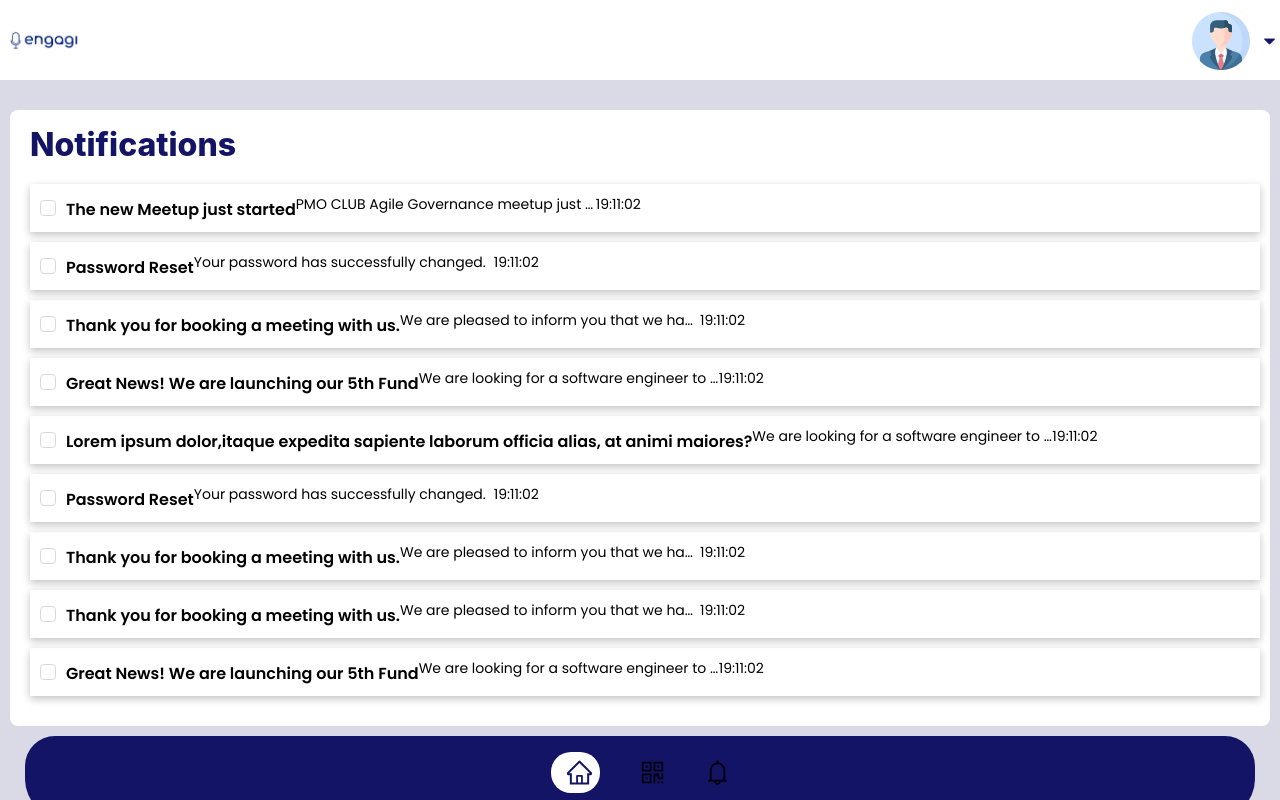
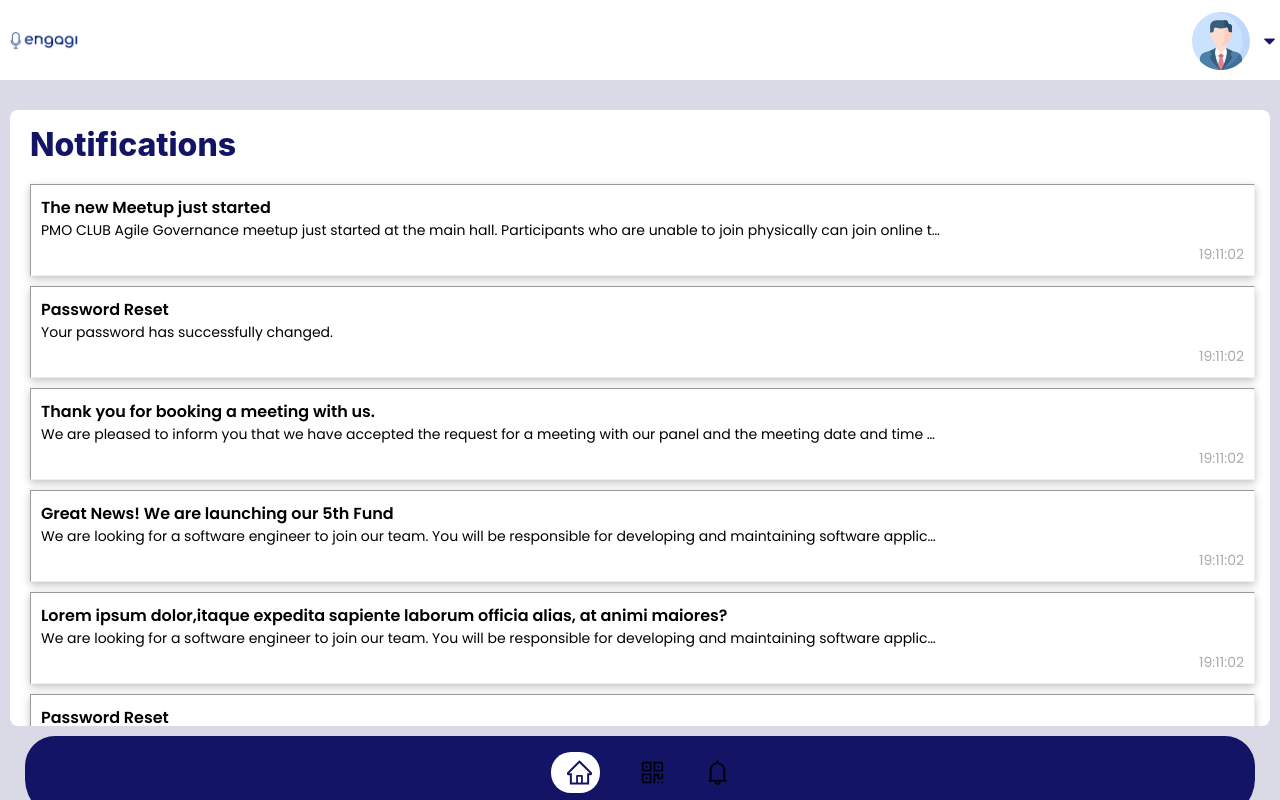
Before and after one commit to ideaBoostOrg/engagi-pwa-new, a React (Create React App) app in the folder engagi/: page /notifications in a window 1280 px wide. Built offline with nearby package versions, Linux system fonts and the light colour scheme.

Commit message:
notifications completed

```diff
--- a/engagi/src/assets/styles/partial/notifications.scss
+++ b/engagi/src/assets/styles/partial/notifications.scss
@@ -1,23 +1,36 @@
 @import '../_variable.scss';
 
-.eng-notificationptitle {
+.eng-notificationtitle {
     font-size: 16px !important;
     font-family: $font-family;
     font-weight: 600;
 }
 
-.eng-notificationpdesc {
+.eng-notificationdesc {
     display: inline-block;
-    width: 300px;
+    width: 200px;
     white-space: nowrap;
     overflow: hidden;
     text-overflow: ellipsis;
     font-size: 14px !important;
     font-family: $font-family;
+
+    @media screen and (min-width: 370px) {
+        width: 300px !important;
+    }
+
+    @media screen and (min-width: 600px) {
+        width: 500px !important;
+    }
+
+    @media screen and (min-width:1000px) {
+        width: 900px !important;
+    }
 }
 
-.eng-notificationptime {
+.eng-notificationtime {
     font-family: $font-family;
+    color: $status-color;
     float: right;
 }
 
@@ -35,9 +48,12 @@
 
 .eng-notificationcards {
     display: flex;
+    border: 1px inset;
     box-shadow: rgba(0, 0, 0, 0.24) 0px 3px 8px;
     padding: 10px;
     margin-bottom: 10px;
+    margin-right: 5px;
+    position: relative;
 }
 
 .eng-collapse_panel {
@@ -59,13 +75,6 @@
 .eng-collapse_description {
     font-size: 13px !important;
     font-family:$font-family;
-}
-
-.eng-notificationscheckbox {
-    display: flex;
-    align-items: center;
-    justify-content: center;
-    padding-right: 10px;
 }
 
 .eng-collapsecontainer {
@@ -106,16 +115,6 @@
     cursor: pointer;
 }
 
-.eng-status {
-    padding: 4px 20px;
-    margin-left: 0px;
-    border-radius: 6px !important;
-    font-family:$font-family;
-    width: auto !important;
-    font-weight: 400;
-    text-align: center;
-}
-
 .eng-collapse_notify {
     border-radius: 10px;
     .adm-list-item {
@@ -139,6 +138,10 @@
     margin-top: 5px;
 }
 
+.eng-notificationsdetails {
+    padding: 20px;
+}
+
 .eng-notificationdetailscontainer {
     display: flex;
 }
@@ -149,7 +152,8 @@
 
 .eng-notificationdetailsright {
     width: 100%;
-    padding-left: 10px;
+    text-align: justify;
+    text-justify: inter-word;
 }
 
 .eng-notificationdate {
@@ -159,17 +163,22 @@
 }
 
 .eng-mainnotifycontainer {
+    width: 100%;
     display: flex;
     cursor: pointer;
+    margin-right: 0;
+    padding-right: 0;
 }
 
 .eng-mainnotifycontainerleft {
     width: 100%;
+    margin-right: 0;
+    padding-right: 0;
+    right: 0;
+    position: relative;
 }
 
-.eng-mainnotifycontainerright {
-    width: 100%;
-    display: flex;
-    align-items:end;
-    justify-content: end;
+.eng-notificationtimecorner {
+    float: right;
+    position: relative;
 }
--- a/engagi/src/components/notifications/expandedNotification.tsx
+++ b/engagi/src/components/notifications/expandedNotification.tsx
@@ -9,6 +9,7 @@ const expandedNotification = () => {
     const notificationData = useLocation();
     console.log(notificationData.state.notifyData);
     const dataSet = notificationData.state.notifyData;
+
     return (
         <div className="eng-maindiv">
             <div>
@@ -21,9 +22,8 @@ const expandedNotification = () => {
                         <span className="eng-profilename">Notifications</span>
                     </div>
                     <div>
-                        <div className="eng-scheduleitemcheck">
-                            <div className="eng-schedul-details">
-                                <p>{dataSet.notification_title}</p>
+                        <div className="eng-notificationsdetails">
+                            <p className="eng-notificationtitle">{dataSet.notification_title}</p>
                             <div className="eng-notificationdetailscontainer">
                                 <div className="eng-notificationdetailsright">
                                     <p className="eng-detailstag">{dataSet.notification_description}</p>
@@ -31,11 +31,8 @@ const expandedNotification = () => {
                             </div>
                             <div className="eng-notificationdate">
                                 <p className="eng-detailstag">
-                                        {dataSet.notification_date}</p>
-                                </div>
-                                <div className="eng-notificationdate">
-                                    <p className="eng-detailstag">{dataSet.notification_time}</p>
-                                </div>
+                                    {dataSet.notification_date} </p>
+                                <p className="eng-detailstag">{'\u00A0'}at{'\u00A0'}{dataSet.notification_time}</p>
                             </div>
                         </div>
                     </div>
--- a/engagi/src/components/notifications/notifications.tsx
+++ b/engagi/src/components/notifications/notifications.tsx
@@ -4,7 +4,7 @@ import Navbar from '../navbar/navbar';
 import { useNavigate } from 'react-router-dom';
 import { NotificationType } from '../../types/commonTypes';
 import notificationData from '../../../src/data/notifications.json';
-import { Checkbox, Col } from 'antd';
+import { Col } from 'antd';
 
 const Notifications = () => {
 
@@ -48,23 +48,22 @@ const Notifications = () => {
                                     .map((item, index) => {
                                         return (
                                             <div key={index} className="eng-notificationcards">
-                                                <div className="eng-notificationscheckbox"><Checkbox /></div>
-                                                <div
-                                                    className="eng-schedul-row eng-schedul-row_notifications">
-                                                    <div className="eng-schedul-details">
-                                                        <div className="eng-mainnotifycontainer"
-                                                            onClick={() => { handleView(item); }}>
+                                                <div className="eng-mainnotifycontainer" onClick={() => { handleView(item); }}>
                                                     <div className="eng-mainnotifycontainerleft">
-                                                                <span className="eng-notificationptitle">
+                                                        <div>
+                                                            <span className="eng-notificationtitle">
                                                                 {item.notification_title}
                                                             </span>
-                                                                <span className="eng-notificationpdesc">
+                                                        </div>
+                                                        <div>
+                                                            <span className="eng-notificationdesc">
                                                                 {item.notification_description}
                                                             </span>
-                                                                <span className="eng-notificationptime">
+                                                        </div>
+                                                        <div className="eng-notificationtimecorner">
+                                                            <span className="eng-notificationtime">
                                                                 {item.notification_time}
                                                             </span>
-                                                            </div>
                                                         </div>
                                                     </div>
                                                 </div>
--- a/engagi/src/components/signup/signup.tsx
+++ b/engagi/src/components/signup/signup.tsx
@@ -32,7 +32,7 @@ const Signup = () => {
             //     className: 'smk-modal smk-modal_alert',
             // });
         } else if (role === 'organizer') {
-            navigate('/notifications');
+            navigate('/home');
             // Modal.alert({
             //     content: 'You signed up successfully.',
             //     closeOnMaskClick: true,
```
Lines whose indentation alone changed are shown as unchanged.
